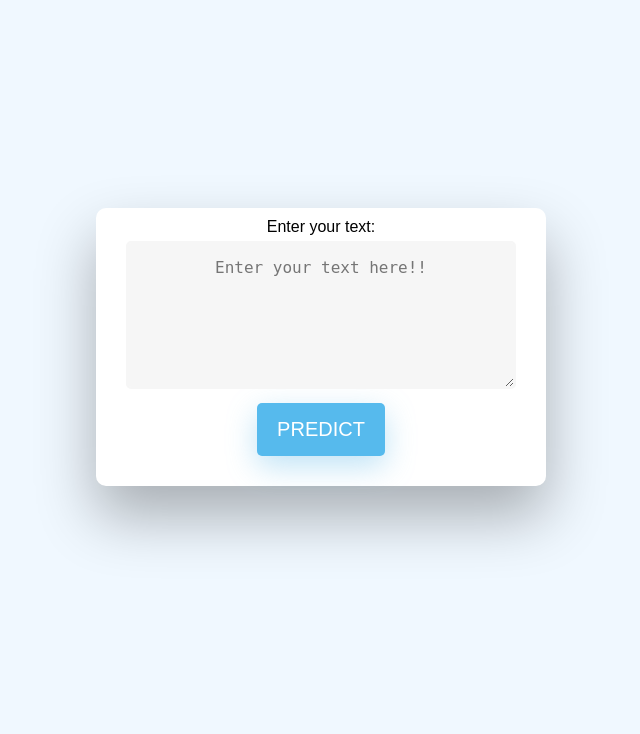
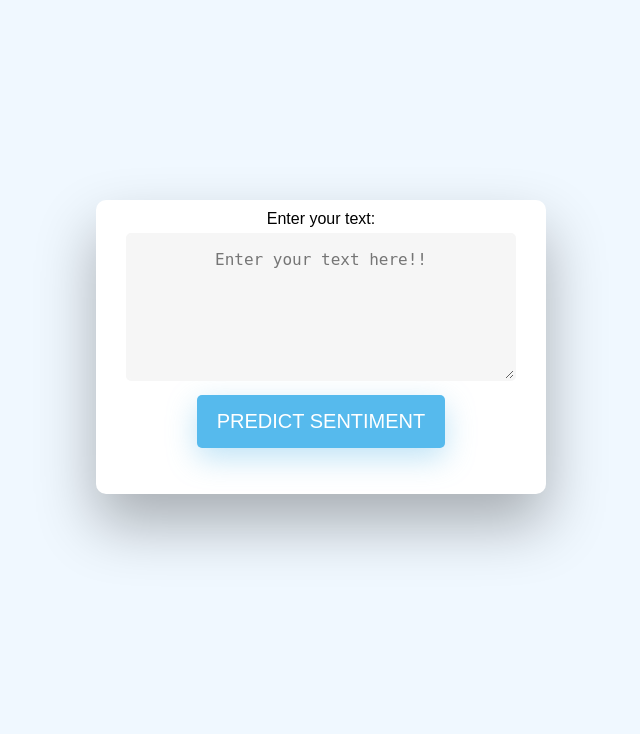
Before and after one commit to AKANSHA-06/SentimentBuilder, a Flask app: page / in a window 1280 px wide. Shown: the part 155-889 px from the top of the page, without its empty margins (329-969 px from the left). Run offline with Flask 2, Linux system fonts and the light colour scheme; parts of the project's set-up code (start-up, migrations or seed data) failed here and were passed over.

Commit message:
final update

```diff
--- a/templates/home.html
+++ b/templates/home.html
@@ -12,21 +12,26 @@
 		<div id="formContent">
 
 		  <!-- Login Form -->
-		  <form action="{{ url_for('predict')}}" method="POST">
+		  <form action="{{ url_for('predict')}}" method="POST" >
 			<label name="textlabel">Enter your text:</label><br>
-			<textarea name="message" class="fadeIn second" placeholder="Enter your text here!!" cols="50" rows="6" required></textarea>
-			<input type="Submit" value="predict">
+			<textarea name="message" id="message" class="fadeIn second" placeholder="Enter your text here!!" cols="50" rows="6" required></textarea>
+			<input type="submit" value="Predict Sentiment">
 			</form>
-			<div class="results">
+			<div class="results"><p id="display"></p>
 				{% if prediction == 'neu'%}
-				<h2>SENTIMENT :Neutral statement</h2>
+				<h2>Prediction : "{{ message }}" is a Neutral statement</h2>
 				{% elif prediction == 'neg'%}
-				<h2>SENTIMENT : Negative statement</h2>
+				<h2>Prediction : "{{ message }}" is a Negative statement</h2>
 				{% elif prediction == 'pos'%}
-				<h2>SENTIMENT :Positive statement</h2>
+				<h2>Prediction : "{{ message }}" is a Positive statement</h2>
 				{% endif %}
 			</div>
 		</div>
 	  </div>
+	  <script>
+		  function display(){
+			  document.getElementById("display").innerHTML = "SENTIMENT : "+ document.getElementById("message").value +" is a";
+		  }
+	  </script>
 </body>
 </html>
```
Also changed, not shown: 6 other files.
